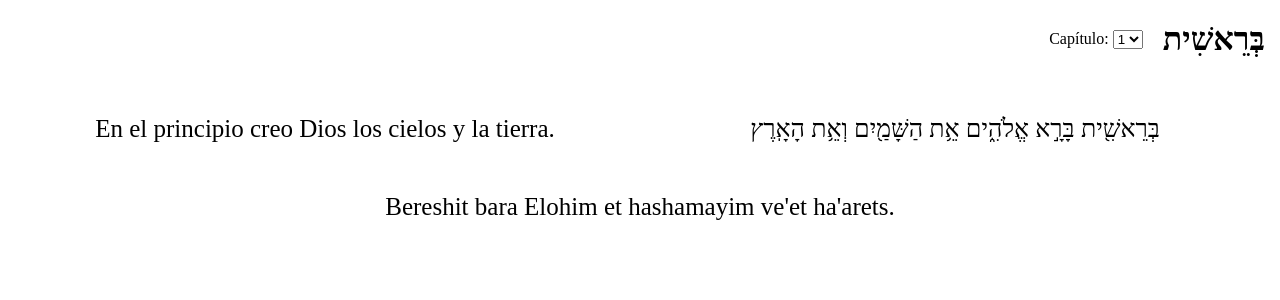
After one commit to fran815/tanaj, a Flask app: page /bereshit in a window 1280 px wide. The commit adds this page. Shown: the top 300 px of the page. Run offline with Flask 3, Linux system fonts and the light colour scheme.

Commit message:
update 0.2

```diff
--- a/app.py
+++ b/app.py
@@ -8,6 +8,11 @@ def index():
     return render_template('index.html')
 
 
+@app.route('/bereshit')
+def bereshit():
+    return render_template('bereshit.html')
+
+
 
 if __name__=='__main__':
     app.run(debug=True)
--- /dev/null
+++ b/static/css/bereshit_layout.css
@@ -0,0 +1,65 @@
+body {
+    margin: 0;
+}
+
+
+/* MENU */
+.title-div {
+    display: flex;
+    justify-content: right;
+    align-items: center;
+    width: 100%;
+
+    /* background-color: yellow; */
+}
+h1 {
+    margin-right: 15px;
+}
+.selector-div {
+    margin: 20px;
+}
+
+
+/* BODY */
+.main-div {
+    width: 100%;
+}
+.general-verse-div {
+    display: flex;
+    flex-direction: column;
+    margin: 10px;
+    text-align: center;
+
+    font-size: 25px;
+}
+.span-heb {
+    display: flex;
+}
+
+
+.texts {
+    margin-inline: 4%;
+}
+.section-div{
+    width: 100%;
+    overflow-y: scroll;
+}
+.span-div {
+    width: 50%;
+    /* background-color: red; */
+}
+.hebr-div {
+    width: 50%;
+    /* background-color: green; */
+}
+.fonet {
+    width: 100%;
+    /* background-color: blue; */
+}
+
+
+@media (max-width:550px) {
+    .general-verse-div {
+        font-size: 16px;
+    }
+}
--- /dev/null
+++ b/templates/bereshit.html
@@ -0,0 +1,55 @@
+<!DOCTYPE html>
+<html lang="en">
+<head>
+    <meta charset="UTF-8">
+    <meta name="viewport" content="width=device-width, initial-scale=1.0">
+    <link rel="stylesheet" href="{{ url_for('static', filename='css/bereshit_layout.css') }}">
+    <title>בְּרֵאשִׁית</title>
+</head>
+<body>
+    <div class="main-div">
+        <div class="main-header">
+            <div class="title-div">
+
+                <div class="title-menu">
+                    <div class="selector-div">
+                        <label for="selector-id">Capítulo: </label>
+                        <select name="" id="selector-id">
+                            <option value="">1</option>
+                            <option value="">2</option>
+                            <option value="">3</option>
+                            <option value="">4</option>
+                            <option value="">5</option>
+                        </select>
+                    </div>
+                </div>
+
+                <h1>בְּרֵאשִׁית</h1>
+            </div>
+        </div>
+        <div class="section-div">
+            <section>
+                <div class="general-verse-div">
+                    <div class="span-heb">
+                        <div class="span-div">
+                            <div class="texts">
+                                <p>En el principio creo Dios los cielos y la tierra.</p>
+                            </div>
+                        </div>
+                        <div class="hebr-div">
+                            <div class="texts">
+                                <p>בְּרֵאשִׁ֖ית בָּרָ֣א אֱלֹהִ֑ים אֵ֥ת הַשָּׁמַ֖יִם וְאֵ֥ת הָאָֽרֶץ</p>
+                            </div>
+                        </div>
+                    </div>
+                    <div class="fonet">
+                        <div>
+                            <p>Bereshit bara Elohim et hashamayim ve'et ha'arets.</p>
+                        </div>
+                    </div>
+                </div>
+            </section>
+        </div>
+    </div>
+</body>
+</html>
--- a/templates/index.html
+++ b/templates/index.html
@@ -22,7 +22,7 @@
             <div class="main-container">
                 <div class="sub-container-1">
                     <div class="card-div">
-                        <a href="">
+                        <a href="{{ url_for('bereshit') }}">
                             <div class="text">
                                 <p class="book">בְּרֵאשִׁית</p>
                                 <p class="book-translit">Bereshit</p>
@@ -73,7 +73,7 @@
             <div class="sub-container-responsive-1">
                 <div class="space">
                     <div class="card-div-resp">
-                        <a href="">
+                        <a href="{{ url_for('bereshit') }}">
                             <div class="text-resp">
                                 <p class="book">בְּרֵאשִׁית</p>
                                 <p class="book-translit">Bereshit</p>
```
